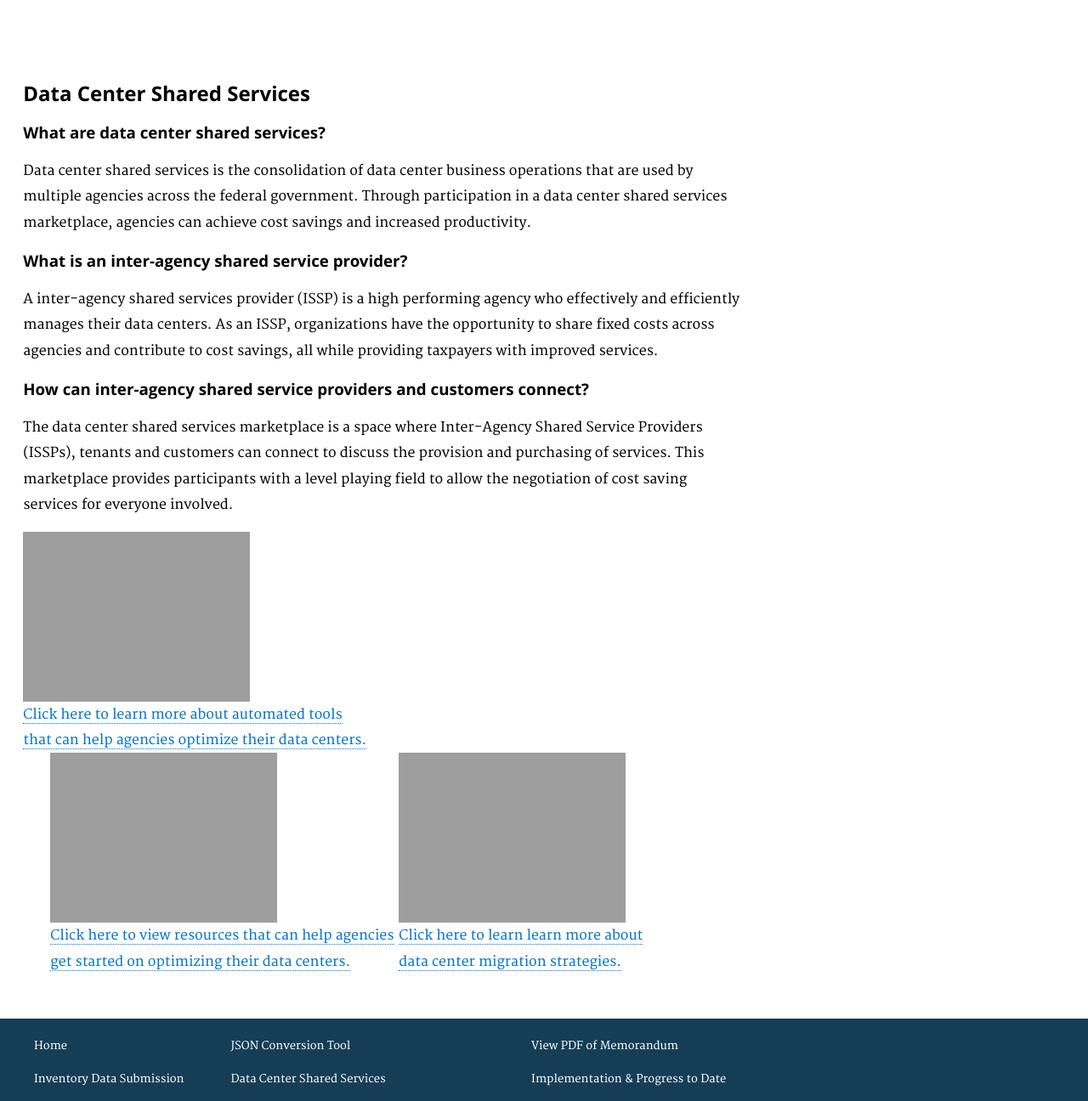
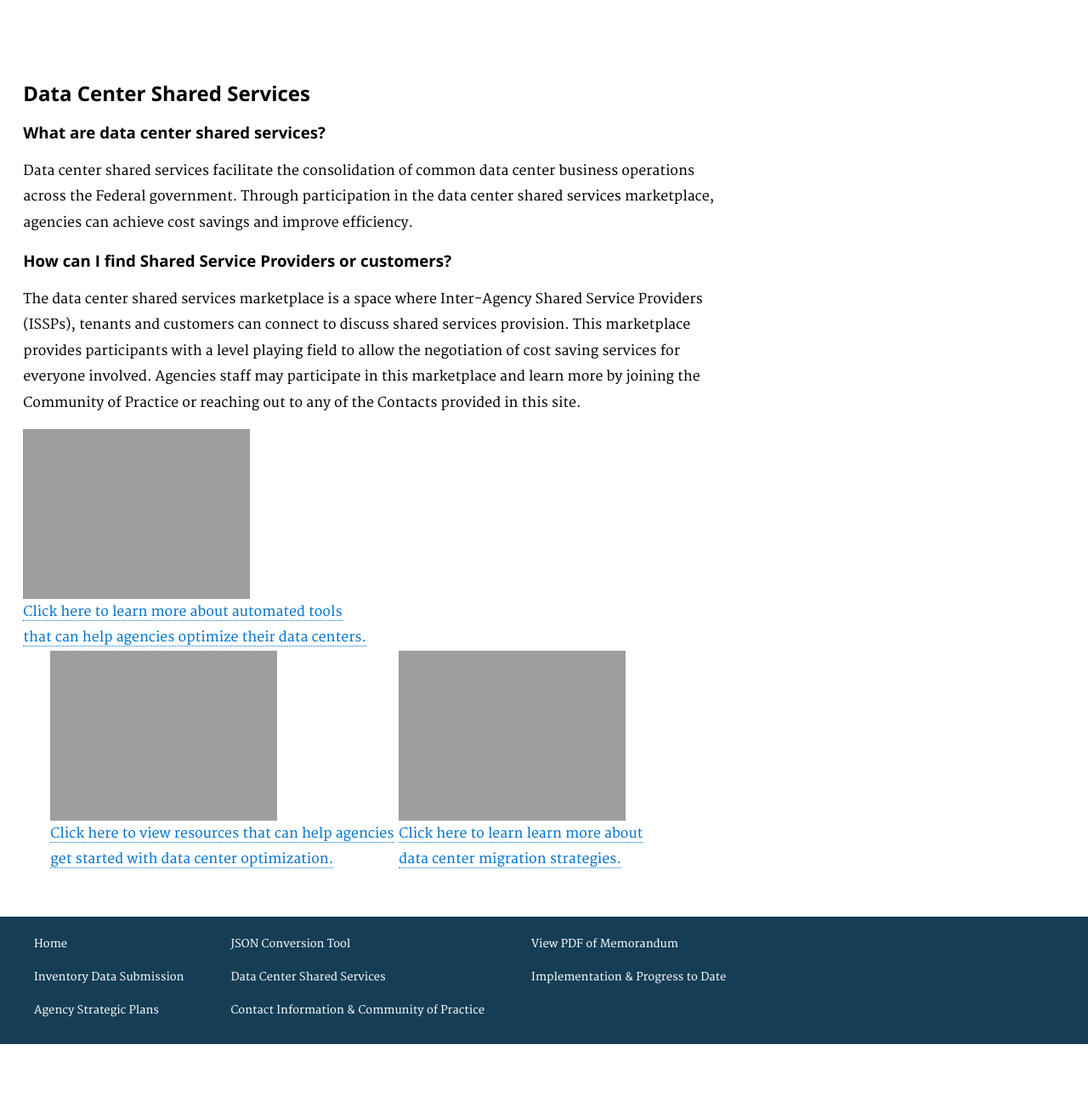
Before and after one commit to ydave-reisys/datacenters, a Jekyll site: the page built from pages/ordering-shared-services.html, in a window 1280 px wide and 1400 px high, cut to the strip 104-1400 px from the top of the window. Shown: the whole strip at 85% size. Built offline with Jekyll 4.4.1, drawn with Linux system fonts in a browser that asks for light colours; nearby versions of some CDN libraries; Markdown is read by kramdown in place of the engine named in the settings.

Commit message:
Update ordering-shared-services.html

```diff
--- a/pages/ordering-shared-services.html
+++ b/pages/ordering-shared-services.html
@@ -9,15 +9,11 @@
 
 <h3>What are data center shared services?</h3>
 
-<p>Data center shared services is the consolidation of data center business operations that are used by multiple agencies across the federal government. Through participation in a data center shared services marketplace, agencies can achieve cost savings and increased productivity.</p>
+<p>Data center shared services facilitate the consolidation of common data center business operations across the Federal government. Through participation in the data center shared services marketplace, agencies can achieve cost savings and improve efficiency.</p>
 
-<h3>What is an inter-agency shared service provider?</h3>
+<h3>How can I find Shared Service Providers or customers?</h3>
 
-<p>A inter-agency shared services provider (ISSP) is a high performing agency who effectively and efficiently manages their data centers. As an ISSP, organizations have the opportunity to share fixed costs across agencies and contribute to cost savings, all while providing taxpayers with improved services.</p>
-
-<h3>How can inter-agency shared service providers and customers connect?</h3>
-
-<p>The data center shared services marketplace is a space where Inter-Agency Shared Service Providers (ISSPs), tenants and customers can connect to discuss the provision and purchasing of services. This marketplace provides participants with a level playing field to allow the negotiation of cost saving services for everyone involved.</p>
+<p>The data center shared services marketplace is a space where Inter-Agency Shared Service Providers (ISSPs), tenants and customers can connect to discuss shared services provision. This marketplace provides participants with a level playing field to allow the negotiation of cost saving services for everyone involved. Agencies staff may participate in this marketplace and learn more by joining the Community of Practice or reaching out to any of the Contacts provided in this site.</p>
 
 <div class="inter-agency" style="width:410px">
     <img src="{{ site.baseurl }}/assets/images/tools1.png" class="inter-agency-img">
@@ -26,7 +22,7 @@
 
 <div class="inter-agency" style="margin-left:2rem;margin-bottom:2rem;width:410px">
     <img src="{{ site.baseurl }}/assets/images/checkmark1.png" class="inter-agency-img">
-    <a>Click here to view resources that can help agencies get started on optimizing their data centers.</a>
+    <a>Click here to view resources that can help agencies get started with data center optimization.</a>
 </div>
 
 <div class="inter-agency" style="width:301px">
```
